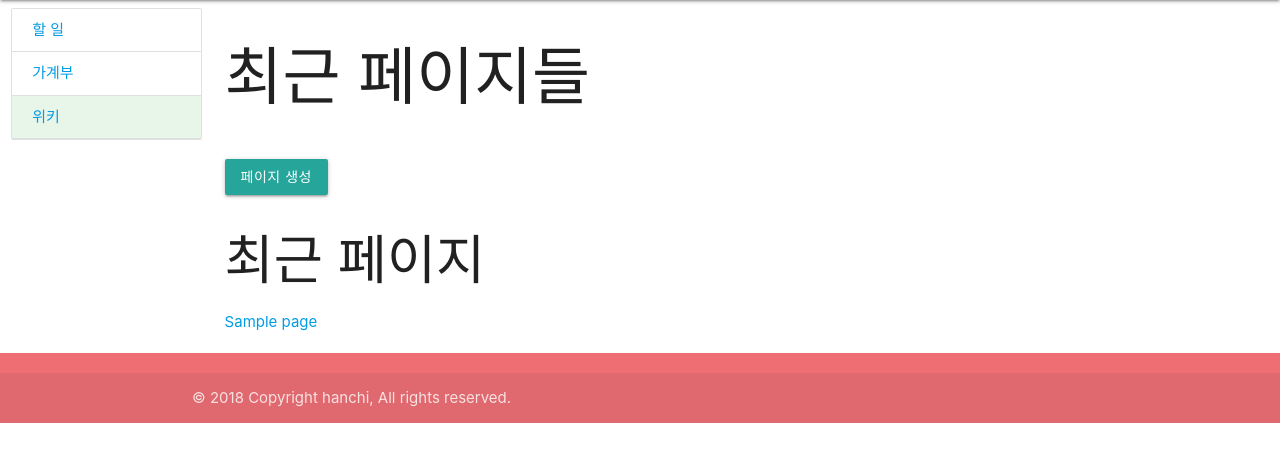
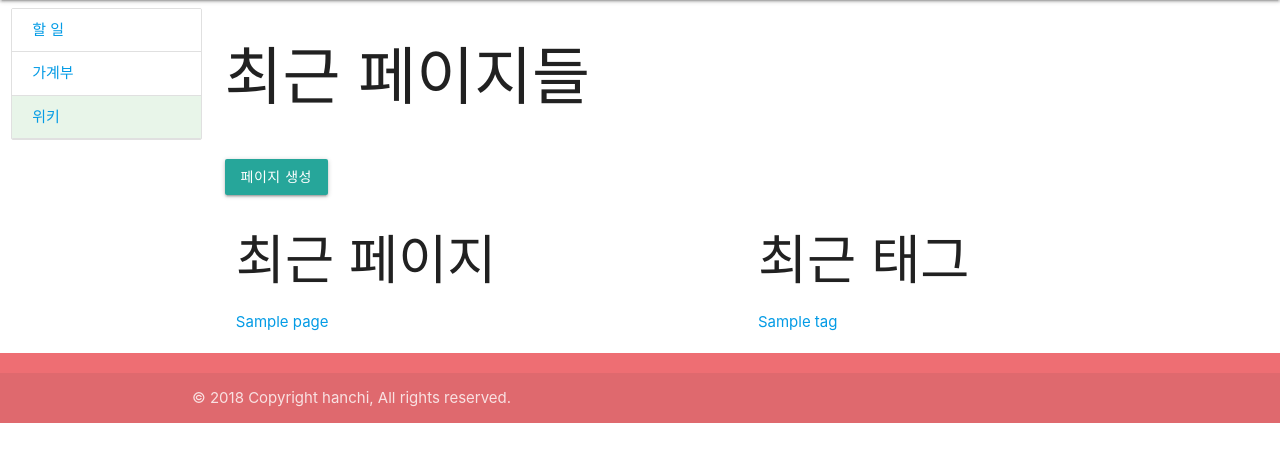
Before and after one commit to lindychi/mnec, a Django app: template nec_wiki/templates/nec_wiki/dashboard.html in a window 1280 px wide. Shown: the part 64-526 px from the top of the page. Run offline with Django 3.2, Linux system fonts and the light colour scheme; the template is opened without the code that fills it: most values are stand-ins (such as "Sample title", 1, 10 or a date in 2020); some libraries are stand-ins or nearby versions.

Commit message:
tag list update

```diff
--- a/nec_wiki/models.py
+++ b/nec_wiki/models.py
@@ -7,6 +7,7 @@ import re
 class Tag(models.Model):
     name = models.CharField(max_length=64)
     owner = models.ForeignKey('auth.User')
+    update_date = models.DateTimeField(auto_now=True)
     def __str__(self):
         return self.owner.username + " - " + self.name
 
--- a/nec_wiki/templates/nec_wiki/dashboard.html
+++ b/nec_wiki/templates/nec_wiki/dashboard.html
@@ -3,8 +3,18 @@
 {% block content %}
   <h1>최근 페이지들</h1></br>
   <a href="{% url 'wiki_create_page' request.user.username %}"><button class="btn btn-primary">페이지 생성</button></a></br>
-  <h2>최근 페이지</h2>
-  {% for page in page_list %}
-    <a href="{% url 'wiki_view_page' page.title %}">{{ page.title }}</a></br>
-  {% endfor %}
+  <div>
+    <div class="left_grid col s12 m6 l6">
+      <h2>최근 페이지</h2>
+        {% for page in page_list %}
+          <a href="{% url 'wiki_view_page' page.title %}">{{ page.title }}</a></br>
+        {% endfor %}
+    </div>
+    <div class="right_grid col s12 m6 l6">
+      <h2>최근 태그</h2>
+        {% for tag in tag_list %}
+          <a href="{% url 'wiki_view_tag' request.user.username tag.name %}">{{ tag.name }}</a></br>
+        {% endfor %}
+    </div>
+  </div>
 {% endblock %}
--- a/nec_wiki/views.py
+++ b/nec_wiki/views.py
@@ -10,7 +10,8 @@ from .forms import PageForm, TagForm
 @login_required(login_url=settings.LOGIN_URL)
 def index(request):
     page_list = Page.objects.all().order_by('-update_date')[:30]
-    return render(request, 'nec_wiki/dashboard.html', {'page_list': page_list})
+    tag_list = Tag.objects.all().order_by('-update_date')[:30]
+    return render(request, 'nec_wiki/dashboard.html', {'page_list': page_list, 'tag_list': tag_list})
 
 
 @login_required(login_url=settings.LOGIN_URL)
```
